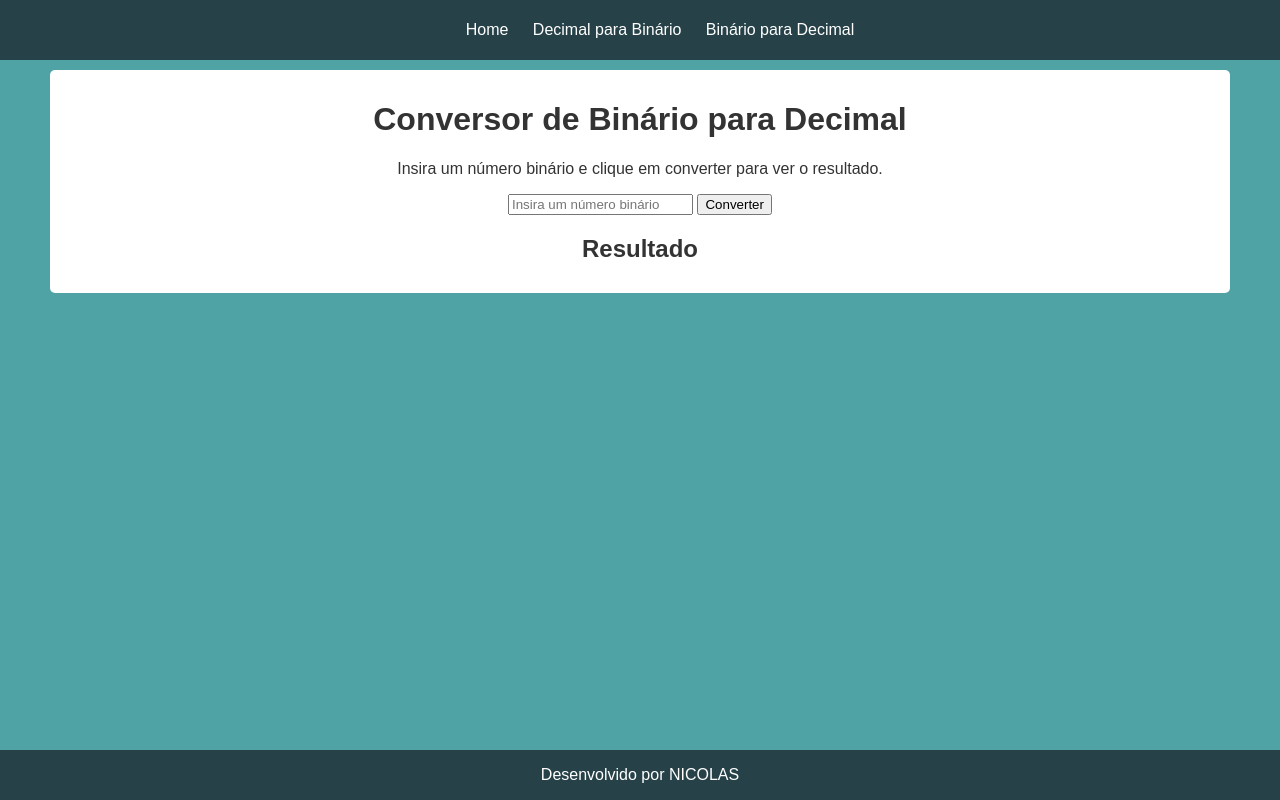
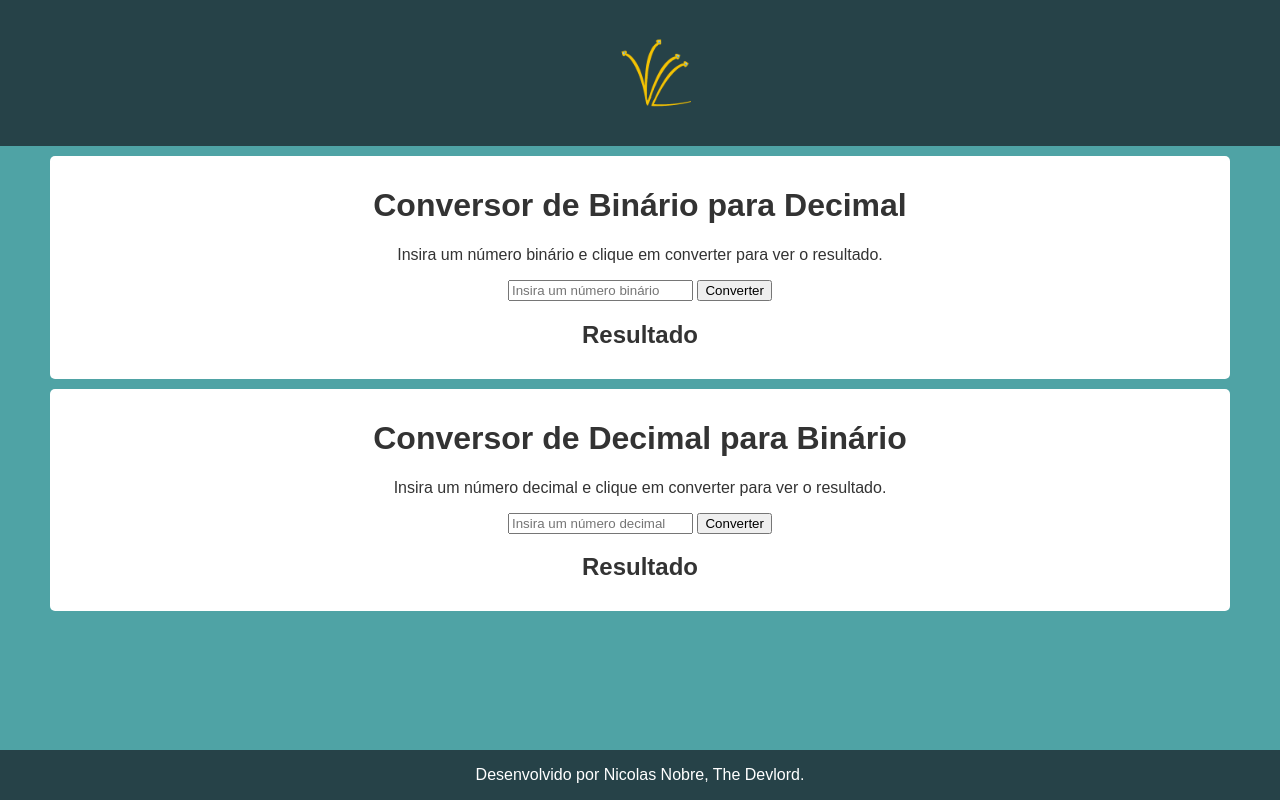
Before and after one commit to NicolauNobre/Frontend-Projects, a plain HTML site: page converter_B2D_D2B/index.html in a window 1280 px wide. Drawn offline with Linux system fonts and the light colour scheme.

Commit message:
Converter Project is Done.

```diff
--- a/converter_B2D_D2B/index.html
+++ b/converter_B2D_D2B/index.html
@@ -15,14 +15,14 @@
         <div class="menu">
             <nav>
                 <ul>
-                    <li class="menu-item"><a href="index.html">Home</a></li>
-                    <li class="menu-item"><a href="decimalToBinary.html">Decimal para Binário</a></li>
-                    <li class="menu-item"><a href="binaryToDecimal.html">Binário para Decimal</a></li>
+                    <li class="menu-item">
+                        <img src="devlord - coroa sem fundo.png" alt="Logo Devlord">
+                    </li>
                 </ul>
             </nav>
         </div>
     </header>
-    <div class="main-content">
+    <div class="main-content BTD">
         <div class="Intro">
             <h1>Conversor de Binário para Decimal</h1>
             <p>Insira um número binário e clique em converter para ver o resultado.</p>
@@ -30,17 +30,35 @@
         <div class="Converter">
             <form action="index.html" method="post">
                 <input type="text" name="binary" id="binary" placeholder="Insira um número binário">
-                <input type="button" value="Converter" onclick="converter()">
+                <input type="button" value="Converter" onclick="converter_BTD()">
             </form>
         </div>
         <div class="Resultado">
             <h2>Resultado</h2>
-            <div id="result"></div>
+            <div id="binaryResult"></div>
         </div>
     </div>
+
+    <div class="main-content DTB">
+        <div class="Intro">
+            <h1>Conversor de Decimal para Binário</h1>
+            <p>Insira um número decimal e clique em converter para ver o resultado.</p>
+        </div>
+        <div class="Converter">
+            <form action="index.html" method="post">
+                <input type="text" name="decimal" id="decimal" placeholder="Insira um número decimal">
+                <input type="button" value="Converter" onclick="converter_DTB()">
+            </form>
+    </div>
+        <div class="Resultado">
+            <h2>Resultado</h2>
+            <div id="decimalResult"></div>
+        </div>
+    </div>
+
     <footer>
         <div class="footer">
-            <p>Desenvolvido por <a href="">NICOLAS</a></p>
+            <p>Desenvolvido por <a href="">Nicolas Nobre, The Devlord.</a></p>
     </footer>
 </body>
 </html>
--- a/converter_B2D_D2B/index.js
+++ b/converter_B2D_D2B/index.js
@@ -1,7 +1,9 @@
-let binary = document.getElementById('binary');
-let result = document.getElementById('result');
+let binary        = document.getElementById('binary');
+let decimal       = document.getElementById('decimal');
+let binaryResult  = document.getElementById('binaryResult');
+let decimalResult = document.getElementById('decimalResult');
 
-function converter() {
+function converter_BTD() {
     if (binary.value.length > 8) {
         alert('Insira um número binário de 8 bits!');
         return;
@@ -19,8 +21,20 @@ function converter() {
         }
     }
 
-    let decimal = parseInt(binary.value, 2);
+    let BTD_converted = parseInt(binary.value, 2);
 
-    res = `<p>O número binário ${binary.value} em decimal é ${decimal}</p>`
-    result.innerHTML = res;
+    res_BTD = `<p>O número binário ${binary.value} em decimal é ${BTD_converted}</p>`
+    binaryResult.innerHTML = res_BTD;
 };
+
+function converter_DTB() {
+    if (decimal.value == '') {
+        alert('Insira um número decimal!');
+        return;
+    }
+
+    let DTB_converted = (decimal.value >>> 0).toString(2);
+
+    res_DTB = `<p>O número decimal ${decimal.value} em binário é ${DTB_converted}</p>`
+    decimalResult.innerHTML = res_DTB;
+}
--- a/converter_B2D_D2B/style.css
+++ b/converter_B2D_D2B/style.css
@@ -7,6 +7,10 @@ body{
     margin: 0;
     padding: 0;
     min-height: 100%;
+}
+img{
+    width: 100px;
+    height: 100px;
 }
 .menu{
     background-color: #264248;
```
Also changed, not shown: converter_B2D_D2B/devlord - coroa sem fundo.png (added), converter_B2D_D2B/devlord - coroa.png (added).
